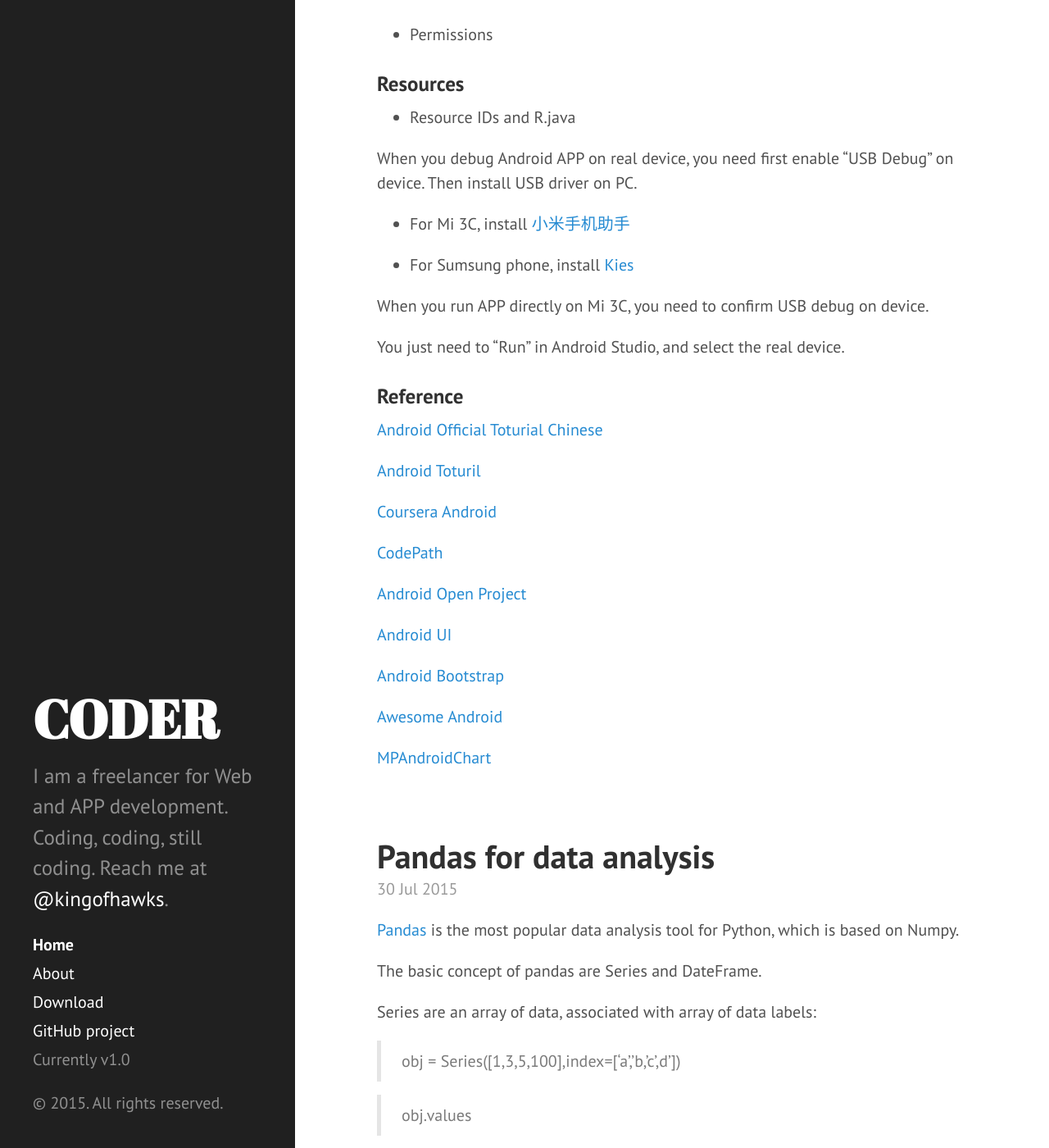
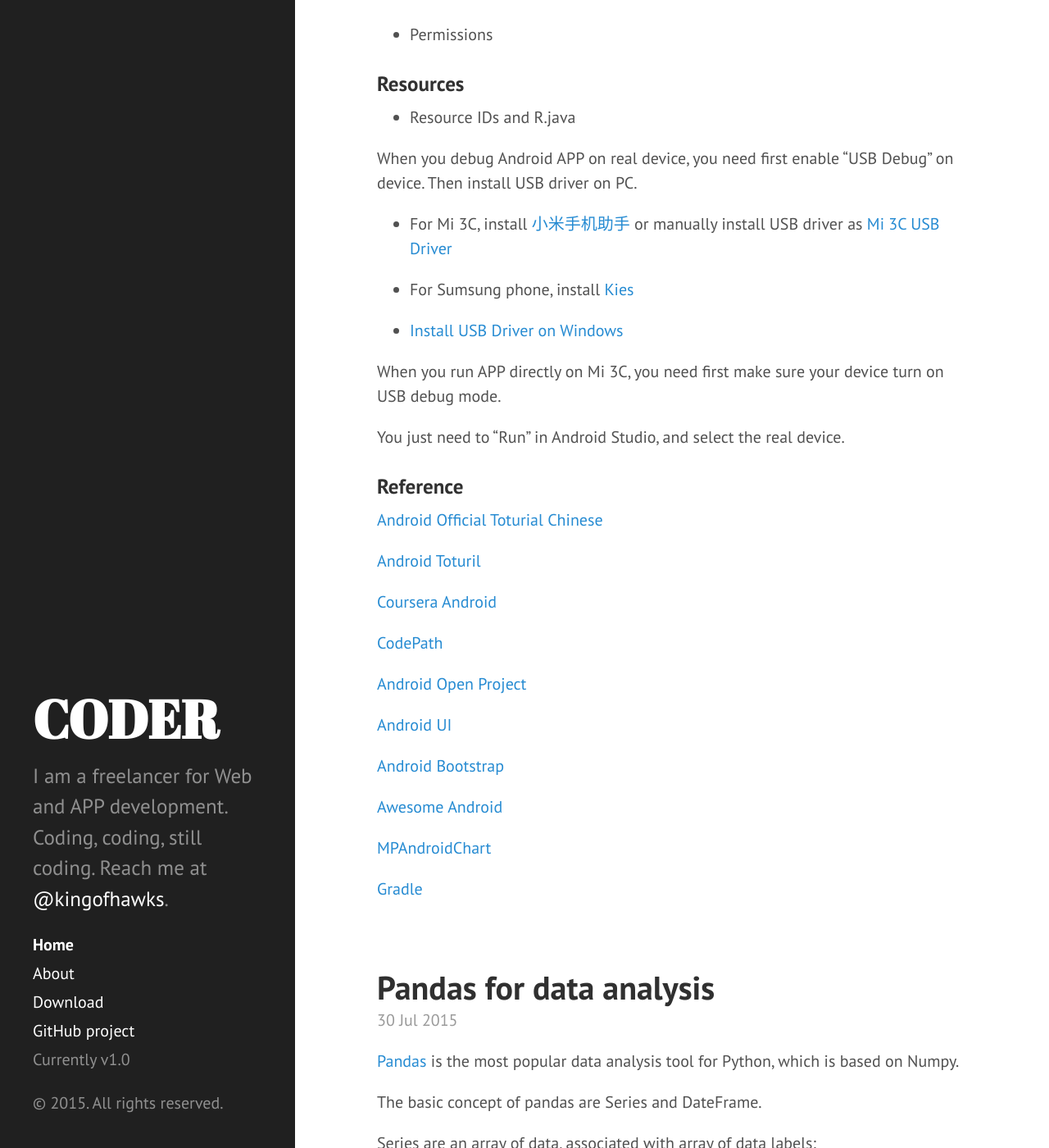
Before and after one commit to kingofhawks/kingofhawks.github.io, a Jekyll site: the page built from index.html, in a window 1280 px wide and 1400 px high, scrolled down 966 px. Shown: the whole window at 82% size. Built offline with Jekyll 4.4.1, drawn with Linux system fonts in a browser that asks for light colours; Markdown is read by kramdown in place of the engine named in the settings; the list of posts is cut into pages by our own code.

Commit message:
update android reference

```diff
--- a/_posts/2015-09-06-Android Development Resources.md
+++ b/_posts/2015-09-06-Android Development Resources.md
@@ -44,11 +44,13 @@
 
 When you debug Android APP on real device, you need first enable "USB Debug" on device. Then install USB driver on PC.
 
-* For Mi 3C, install [小米手机助手](http://zhushou.xiaomi.com/)
+* For Mi 3C, install [小米手机助手](http://zhushou.xiaomi.com/) or manually install USB driver as [Mi 3C USB Driver](http://www.xiaomi.cn/content-19-6735-1.html)
 
 * For Sumsung phone, install [Kies](http://www.samsung.com/cn/support/usefulsoftware/KIES/)
 
-When you run APP directly on Mi 3C, you need to confirm USB debug on device.
+* [Install USB Driver on Windows](http://developer.android.com/tools/extras/oem-usb.html)
+
+When you run APP directly on Mi 3C, you need first make sure your device turn on USB debug mode.
 
 You just need to "Run" in Android Studio, and select the real device.
 
@@ -72,3 +74,5 @@ You just need to "Run" in Android Studio, and select the real device.
 [Awesome Android](https://github.com/snowdream/awesome-android)
 
 [MPAndroidChart](https://github.com/PhilJay/MPAndroidChart)
+
+[Gradle](http://gradle.org/)
```
